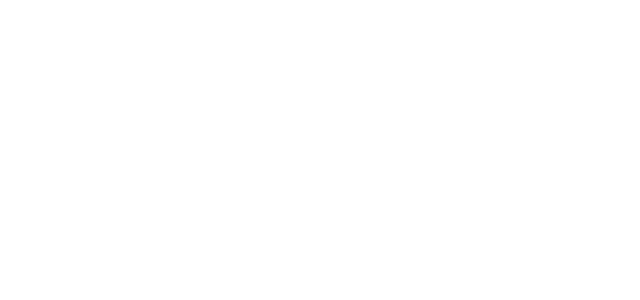
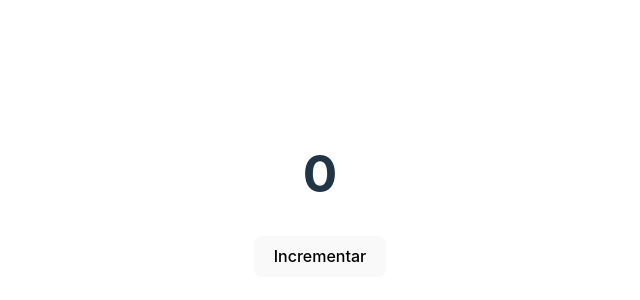
Before and after one commit to soareslssa/project-books-vue3, a Vue app: page / in a window 1280 px wide. Shown: the part 206-506 px from the top of the page, without its empty margins (320-960 px from the left). Built offline with nearby package versions, Linux system fonts and the light colour scheme.

Commit message:
feat: increment count with ref

```diff
--- a/src/App.vue
+++ b/src/App.vue
@@ -1,9 +1,19 @@
 <script setup>
+import { ref } from 'vue';
+
+// ref para primitivos: valores ficam armazenados dentro do value
+let count = ref(0);
+
+function increment() {
+  count.value++;
+}
+
+
 </script>
-
 <template>
   <div>
-
+      <h1>{{ count }}</h1>
+      <button @click="increment">Incrementar</button>
   </div>
 </template>
 
```
